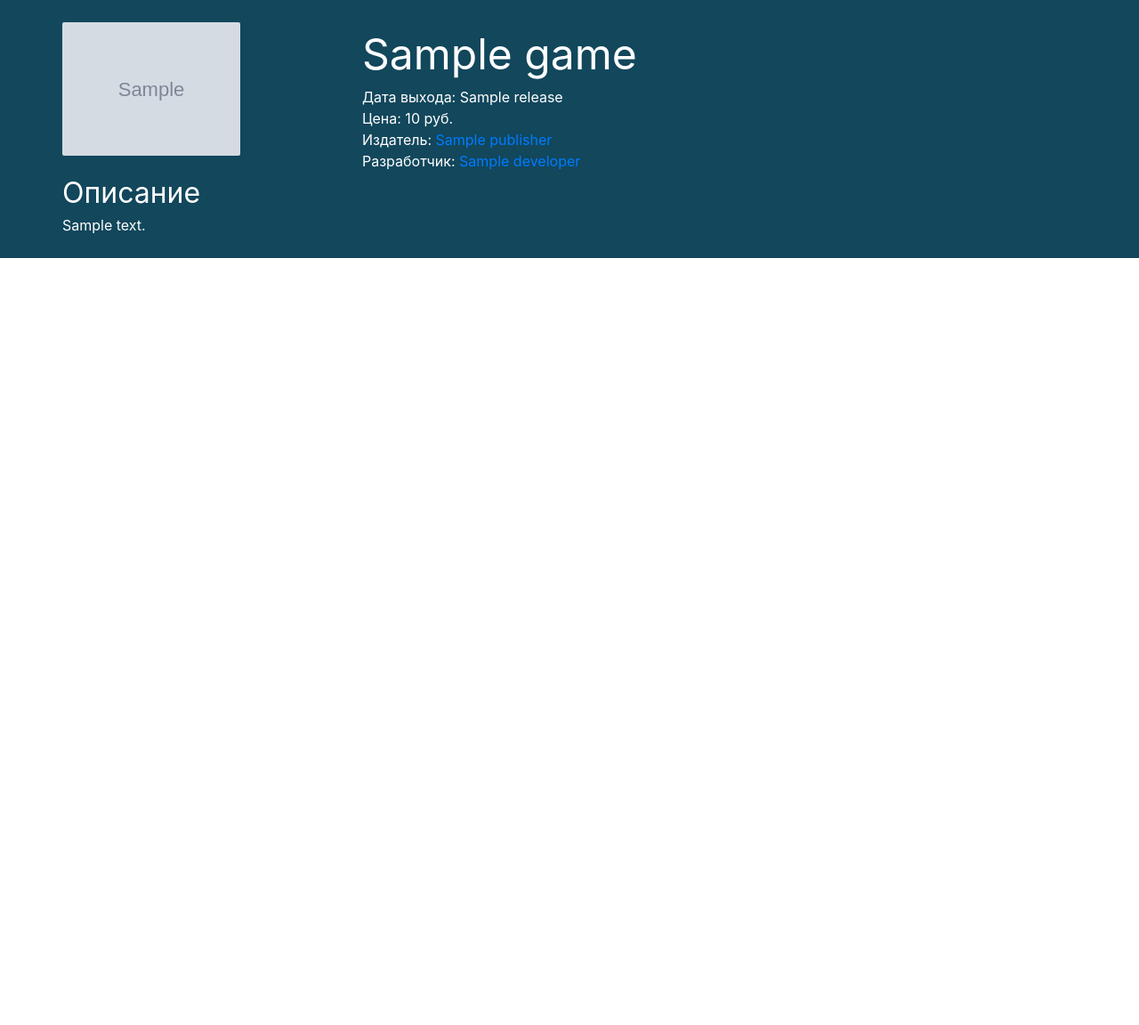
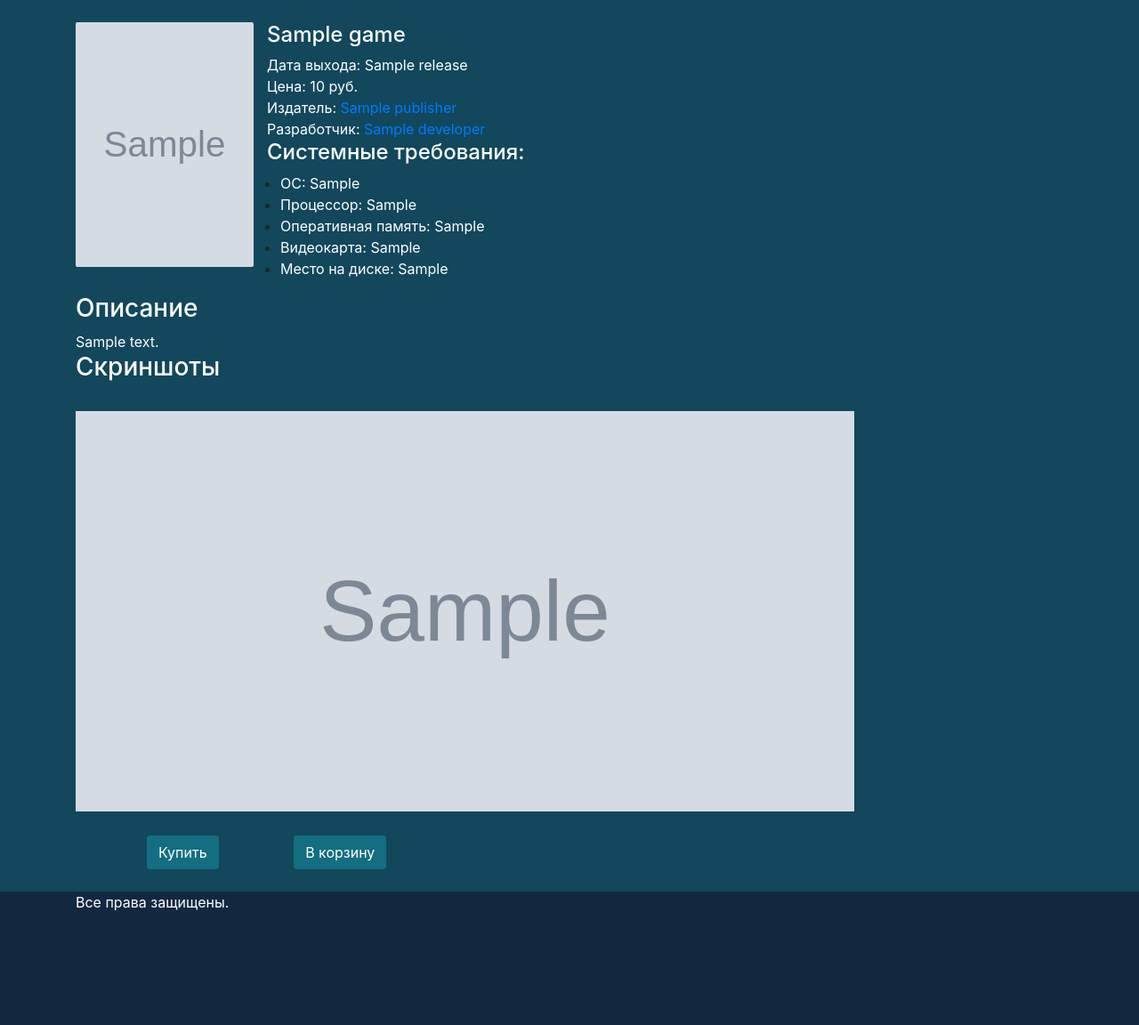
Before and after one commit to MaxViky/GameShop, a Django app: template templates/gameInfoPage.html in a window 1280 px wide. Shown: the part 68-1220 px from the top of the page at 89% size. Before the commit the page ends 358 px from the top, so only its background shows below. Run offline with Django 3.2, Linux system fonts and the light colour scheme; the template is opened without the code that fills it: most values are stand-ins (such as "Sample title", 1, 10 or a date in 2020); grey boxes marked "Sample" are stand-in pictures; some libraries are stand-ins or nearby versions.

Commit message:
add pagination, screen shoots, description and requirement

```diff
--- a/GameShop/settings.py
+++ b/GameShop/settings.py
@@ -87,7 +87,7 @@ DATABASES = {
  'default': {
      'ENGINE': 'django.db.backends.postgresql',
      'NAME': 'GameShop',
-     'USER': 'Max',
+     'USER': 'postgres',
      'PASSWORD': '1234',
      'HOST': 'localhost',
      'PORT': '',
--- /dev/null
+++ b/gameApp/forms.py
@@ -0,0 +1,5 @@
+from django import forms
+
+
+class filterForm(forms.Form):
+    name = forms.CharField(required=False)
--- a/main/urls.py
+++ b/main/urls.py
@@ -1,6 +1,7 @@
 from django.conf.urls import url
+from django.urls import path
+
 from . import views
-
 
 urlpatterns = [
     url('^$', views.MainPage),
--- a/templates/default.html
+++ b/templates/default.html
@@ -33,7 +33,9 @@ div#global_header .content {
 	margin: 0px auto;
 	z-index: 402;
 }
-
+.footer-bg {
+ background: #12283e; /* Цвет фона */
+}
     </style>
 </head>
 <body>
@@ -65,8 +67,14 @@ div#global_header .content {
     </div>
 </header>
 <div class="darkBlue">
+
     {% block content %}
     {% endblock %}
 </div>
+<footer class="footer-bg" style="height: 150px;">
+<div class="container">
+    <font color="White">Все права защищены.</font>
+  </div>
+</footer>
 </body>
 </html>
--- a/templates/gameInfoPage.html
+++ b/templates/gameInfoPage.html
@@ -4,19 +4,31 @@
 {% block content %}
 <style>
 .article-img {
+    height: 275px;
     width: 200px;
     border-radius: 2px;
-}
+    }
+    .blue {background: #1F75FE; }
+   .index{color: White;}
+
+.shoots-img {
+    height: 500px;
+    width: 900px;
+    border-radius: 2px;
+    padding: 25px;
+    padding-left: 0px;
+    }
+
 </style>
 <div class="container " style="padding: 25px 0 25px 0">
-    <div style="float: left; width: 100px; height:460">
+<div class="container">
+    <div style="float: left; width: 200px; height: 275">
         <div style="position: relative;">
             <img class="article-img" src="{{ game.poster.url }}" alt="">
         </div>
     </div>
-    <div style="padding-left: 337px;">
-        <font color="White" size="24">{{ game.name }} </font>
-        <br>
+    <div style="padding-left: 215px;">
+        <font color="White"><h4>{{ game.name }}</h4> </font>
         <font color="White"> Дата выхода: {{ game.release }} </font>
         <br>
         <font color="White"> Цена: {{ game.price }} руб. </font>
@@ -25,12 +37,30 @@
         <br>
         <font color="White"> Разработчик: </font> <a href="#"> {{ game.developer }} </a>
         <br>
+        <font color="White"><h4> Системные требования:</h4> </font>
+        <ul class="container">
+            <li> <font color="White"> ОС: {{ game.demandsOS }} </font></li>
+            <li> <font color="White"> Процессор: {{ game.demandsCPU }}</font></li>
+            <li> <font color="White"> Оперативная память: {{ game.demandsRAM }}</font></li>
+            <li> <font color="White"> Видеокарта: {{ game.demandsGPU }}</font></li>
+            <li> <font color="White"> Место на диске: {{ game.demandsROM }}</font></li>
+        </ul>
     </div>
-    <div class="info">
-        <font color="White" size="6"> Описание </font>
+    <div class="container" style="padding-left: 0px;">
+        <font color="White"><h3>Описание</h3></font>
+        <font color="White"> {{ game.description }} </font>
         <br>
-        <font color="White"> {{ game.description }} </font>
+        <font color="White"><h3>Скриншоты</h3></font>
+        {% for shoots in gameShots %}
+        <img class="shoots-img" src="{{ shoots.image.url }}" alt="">
+        {% endfor %}
+    </div>
+    <div style="padding-left: 0px;">
+        <a href="#" style="margin-left: 80px; margin-top:2px;" type="submit" class="btn mediumBlue btn-md index"
+           name="buyBtn">Купить</a>
+        <a href="#" style="margin-left: 80px; margin-top:2px;" type="submit" class="btn mediumBlue btn-md index"
+           name="cartBtn">В корзину</a>
     </div>
 </div>
-
+</div>
 {% endblock %}
--- a/templates/gamesPage.html
+++ b/templates/gamesPage.html
@@ -38,7 +38,7 @@
 </style>
 <div class="container darkBlue" style="padding: 25px">
     <div class="row">
-        {% for game in game_list %}
+        {% for game in posts %}
         <div class="short-item">
             <div class="article-film">
                 <div class="article-game-image">
@@ -64,5 +64,6 @@
         </div>
         {% endfor %}
     </div>
+    {% include "templates/pagination.html" with page=posts %}
 </div>
 {% endblock %}
```
Also changed, not shown: gameApp/models.py (+7 -0 lines), gameApp/views.py (+13 -2 lines), templates/pagination.html (added, +45 -0 lines), gameApp/migrations/0001_initial.py (deleted), gameApp/migrations/0002_auto_20210316_1057.py (deleted).
